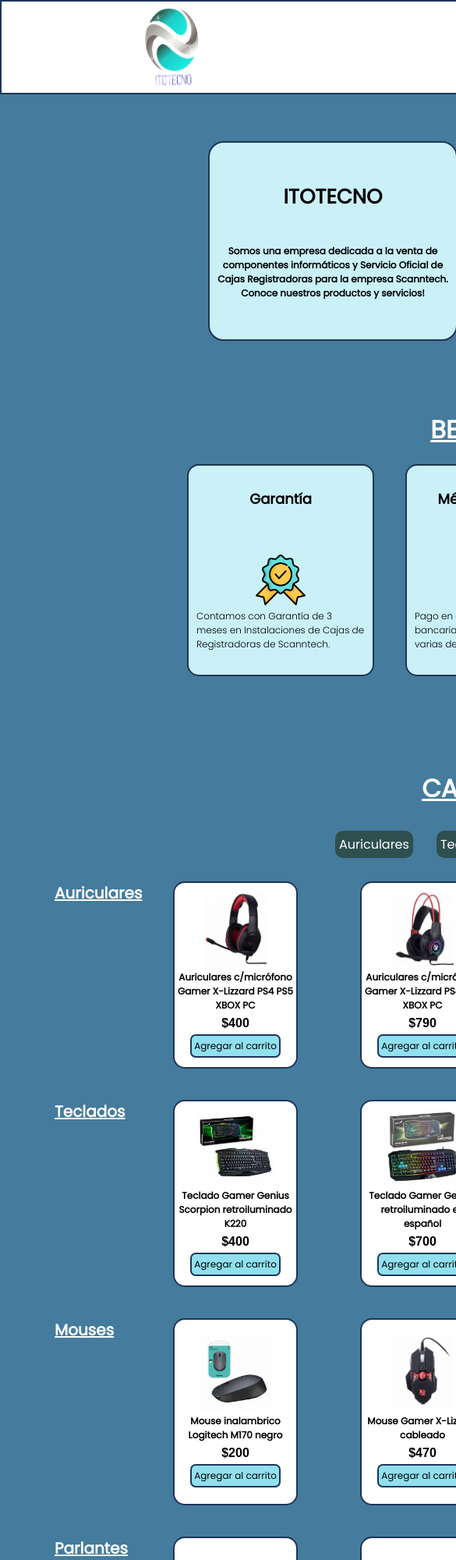
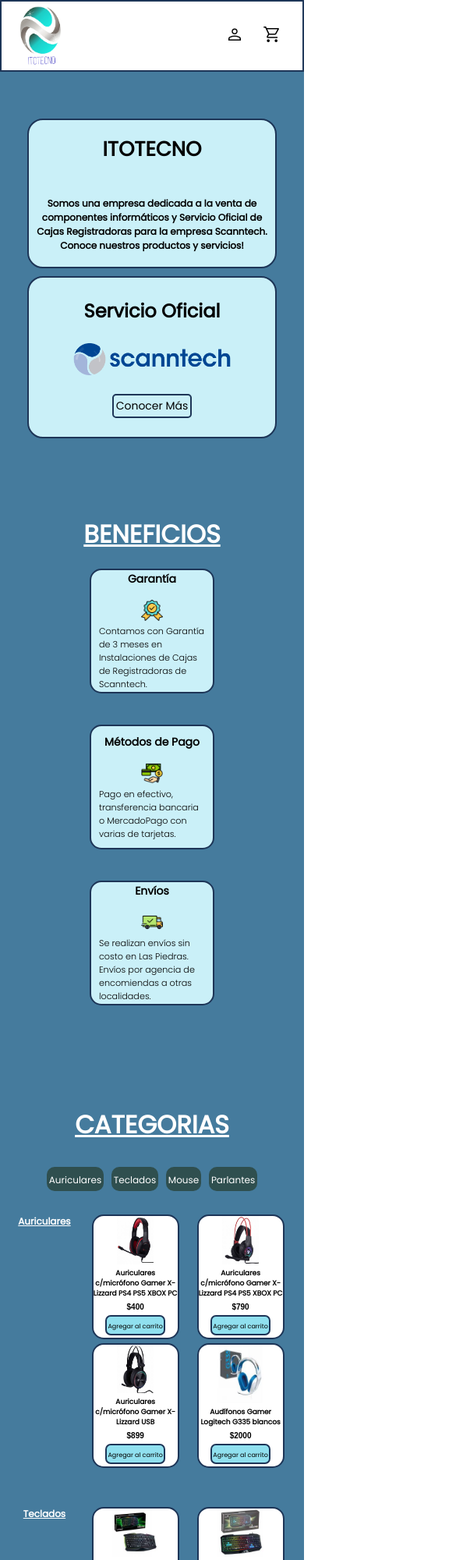
Before and after one commit to GarySz01/Proyecto-Integrador, a plain HTML site: page index.html in a window 390 px wide. Shown: the top 2000 px of the page at 78% size, 585 px wide, since content can reach past the window. Drawn offline with Linux system fonts and the light colour scheme.

Commit message:
arreglo mdq movil

```diff
--- a/index.html
+++ b/index.html
@@ -2,7 +2,7 @@
 <html lang="en">
   <head>
     <meta charset="UTF-8" />
-    <meta name="viewport" content="width=device-width, initial-scale=1.0" />
+    <meta name="viewport" content="width=device-width, initial-scale=1" />
     <title>Itotecno</title>
     <link rel="stylesheet" href="style.css" />
     <link rel="shortcut icon" href="./itotecno.png" type="image/x-png" />
@@ -58,7 +58,7 @@
         <h2>BENEFICIOS</h2>
         <div class="other">
           <div class="about caja-about">
-            <div class="about-info">
+            <div class="about-info garantia">
               <h3>Garantía</h3>
               <img
                 src="./imagenes/certificado-de-garantia.png"
@@ -110,6 +110,7 @@
         <div class="product-gral">
           <div class="product-div">
             <h3>Auriculares</h3>
+            <div class="product">
               <div class="product-elementos caja-product">
                 <img src="./imagenes/Auricular1.jpg" alt="Auricular" />
                 <h4>Auriculares c/micrófono Gamer X-Lizzard PS4 PS5 XBOX PC</h4>
@@ -135,8 +136,10 @@
                 <button><a href="#">Agregar al carrito</a></button>
               </div>
             </div>
+          </div>
           <div class="product-div">
             <h3>Teclados</h3>
+            <div class="product">
               <div class="product-elementos caja-product">
                 <img src="./imagenes/Teclado1.jpg" alt="Auricular" />
                 <h4>Teclado Gamer Genius Scorpion retroiluminado K220</h4>
@@ -162,9 +165,11 @@
                 <button><a href="#">Agregar al carrito</a></button>
               </div>
             </div>
+          </div>
 
           <div class="product-div">
             <h3>Mouses</h3>
+            <div class="product">
               <div class="product-elementos caja-product">
                 <img src="./imagenes/Mouse1.jpg" alt="Auricular" />
                 <h4>Mouse inalambrico Logitech M170 negro</h4>
@@ -190,8 +195,10 @@
                 <button><a href="#">Agregar al carrito</a></button>
               </div>
             </div>
+          </div>
           <div class="product-div">
             <h3>Parlantes</h3>
+            <div class="product">
               <div class="product-elementos caja-product">
                 <img src="./imagenes/Parlantes1.jpg" alt="Auricular" />
                 <h4>Parlante Genius SP-Q160 6W azul</h4>
@@ -215,6 +222,7 @@
                 <h4>Parlante Genius GX Gaming SW-G2.1 1200</h4>
                 <p>$3000</p>
                 <button><a href="#">Agregar al carrito</a></button>
+              </div>
             </div>
           </div>
         </div>
@@ -249,6 +257,8 @@
             </ul>
           </div>
         </div>
+      </div>
+
       <iframe
         src="https://www.google.com/maps/embed?pb=!1m18!1m12!1m3!1d26233.2409212969!2d-56.23692107184091!3d-34.72648428729589!2m3!1f0!2f0!3f0!3m2!1i1024!2i768!4f13.1!3m3!1m2!1s0x95a1cd4c5158acf3%3A0xe0a43fef314c51a4!2s15900%20Las%20Piedras%2C%20Departamento%20de%20Canelones!5e0!3m2!1ses-419!2suy!4v1691857836595!5m2!1ses-419!2suy"
         width="600"
@@ -258,7 +268,6 @@
         loading="lazy"
         referrerpolicy="no-referrer-when-downgrade"
       ></iframe>
-      </div>
 
       <span
         >Todos los derechos reservados Copyright © 2023
--- a/mediaqueries.css
+++ b/mediaqueries.css
@@ -411,9 +411,9 @@
   }
 }
 
-@media (min-width: 360px) and (max-width: 576px) {
+@media (min-width: 320px) and (max-width: 576px) {
   body {
-    width: 80rem;
+    width: 100%;
   }
 
   #header {
@@ -424,7 +424,7 @@
   }
 
   .logo-nav {
-    width: 10%;
+    width: 25%;
   }
 
   .nav-content {
@@ -440,8 +440,13 @@
     gap: 10px;
   }
 
+  .nav-info a {
+    display: none;
+  }
+
   .nav-content a {
-    font-size: 16px;
+    font-size: 12px;
+    /* display: none; */
   }
   .nav-content .user,
   .nav-content .cart {
@@ -458,14 +463,15 @@
 
   .hero {
     display: flex;
-    justify-content: center;
+    flex-direction: column;
+    justify-content: flex-start;
     align-items: center;
     gap: 10px;
   }
 
   .caja-img {
-    width: 26rem;
-    height: 16rem;
+    width: 20rem;
+    height: 13rem;
   }
 
   .main-img {
@@ -473,7 +479,7 @@
   }
 
   .main-img img {
-    width: 30rem;
+    width: 15rem;
   }
 
   .main-img h2 {
@@ -486,7 +492,7 @@
   }
 
   .caja-info {
-    height: 16rem;
+    height: 12rem;
     width: 20rem;
   }
 
@@ -504,18 +510,20 @@
   }
 
   #beneficios {
-    padding: 30px;
-    /* width: 150%; */
+    padding: 10%;
+    /* width: 100%; */
+  }
+
+  .other {
+    display: flex;
+    flex-wrap: wrap;
+    width: 70%;
+    gap: 0;
   }
 
   .caja-about {
-    height: 17rem;
-    width: 15rem;
-  }
-
-  .about {
-    padding: 10px;
-    margin: 20px;
+    height: 10rem;
+    width: 10rem;
   }
 
   .about-info {
@@ -523,12 +531,16 @@
   }
 
   .about-info h3 {
-    font-size: 18px;
-    height: 5rem;
+    font-size: 14px;
+    height: 2rem;
   }
 
   .about-info p {
-    font-size: 12px;
+    font-size: 0.7rem;
+  }
+
+  .about-info img {
+    width: 20%;
   }
 
   /* #productos {
@@ -536,91 +548,132 @@
   } */
 
   .product-gral {
-    gap: 40px;
+    /* gap: 40px; */
+  }
+
+  .categories {
+    gap: 4%;
+  }
+
+  .categories li {
+    padding: 3px;
+  }
+
+  .categories li a {
+    font-size: 12px;
+  }
+
+  .product-gral {
+    display: flex;
+    justify-content: center;
+    align-items: center;
+    /* flex-wrap: wrap; */
+    gap: 50px;
+    width: 150%;
   }
 
   .product-div {
-    gap: 5rem;
+    gap: 3%;
+    width: 100%;
+    /* display: grid;
+    grid-template-columns: 1fr 1fr 1fr 1fr; */
+  }
+
+  .product-div h3 {
+    font-size: 12px;
+    width: 7rem;
   }
 
   .caja-product {
-    height: 15rem;
-    width: 10rem;
+    height: 10rem;
+    width: 7rem;
   }
 
-  .product-elementos {
+  .product {
     gap: 5px;
+    display: grid;
+    grid-template-columns: 1fr 1fr;
+    width: 80%;
   }
 
   .product-elementos img {
-    width: 8rem;
+    width: 70%;
   }
 
   .product-elementos h4 {
+    font-size: 9px;
+  }
+
+  .product-elementos p {
+    font-size: 10px;
+  }
+
+  .product-elementos button {
+    padding: 1px;
+    margin-bottom: 3px;
+  }
+
+  .product-elementos a {
+    font-size: 8px;
+  }
+
+  .contacto {
+    width: 70%;
+    gap: 10px;
+    bottom: 0px;
+  }
+
+  .list-contact {
+    height: 8rem;
+    width: 7rem;
+    gap: 1rem;
+  }
+
+  .list-contact h2 {
     font-size: 12px;
   }
 
-  .product-elementos p {
-    font-size: 16px;
+  .list-contact-info a {
+    font-size: 8px;
   }
 
-  .product-elementos button {
-    padding: 3px;
-    margin-bottom: 0px;
+  .list-contact-info ul {
+    height: 5rem;
   }
 
-  .product-elementos a {
+  .list-Redes {
+    height: 8rem;
+    width: 7rem;
+    gap: 1rem;
+  }
+
+  .list-Redes h2 {
     font-size: 12px;
   }
 
-  .contacto {
-    width: 70rem;
-  }
-
-  .list-contact {
-    height: 15rem;
-    width: 20rem;
-    gap: 0.5rem;
-  }
-
-  .list-contact h2 {
-    font-size: 26px;
-  }
-
-  .list-contact-info a {
-    font-size: 18px;
-  }
-
-  .list-Redes {
-    height: 15rem;
-    width: 20rem;
-    gap: 0.5rem;
-  }
-
-  .list-Redes h2 {
-    font-size: 26px;
+  .list-redes-info ul {
+    height: 5rem;
   }
 
   .list-redes-info a {
-    font-size: 18px;
+    font-size: 8px;
   }
 
   .list-redes-info img {
-    width: 20px;
+    width: 10%;
+    margin-left: 30%;
   }
-
-  .contacto iframe {
-    width: 12rem;
-    height: 12rem;
-    margin-bottom: 60px;
+  iframe {
+    width: 15rem;
+    height: 15rem;
+    margin-bottom: 10%;
   }
 
   #footer {
-    /* width: 150%; */
-    padding: 20px;
+    padding: 10px;
   }
 
   #footer span {
-    font-size: 16px;
+    font-size: 10px;
   }
 }
--- a/style.css
+++ b/style.css
@@ -276,6 +276,13 @@
   text-align: center;
 }
 
+.product {
+  display: flex;
+  justify-content: center;
+  align-items: center;
+  width: 100%;
+}
+
 .product-elementos {
   display: flex;
   flex-direction: column;
@@ -414,8 +421,7 @@
   width: 1.5rem;
   margin-right: 5px;
 }
-
-.contacto iframe {
+iframe {
   width: 15rem;
   height: 15rem;
 }
```
Lines whose indentation alone changed are shown as unchanged.
